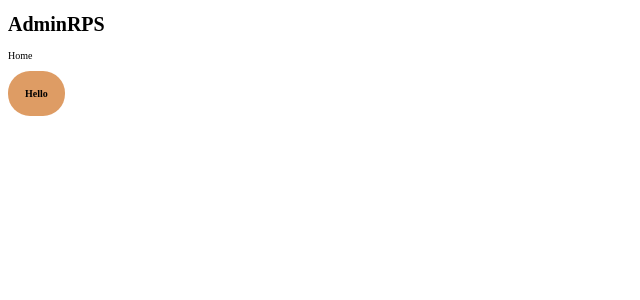
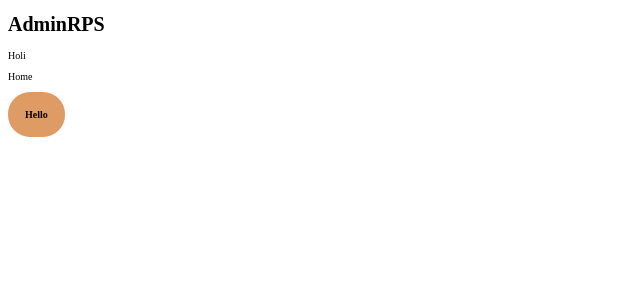
Before and after one commit to sandersuarez/adminrps, a React app: page / in a window 1280 px wide. Shown: the top 300 px of the page, without its empty margins (0-640 px from the left). Built offline with nearby package versions, Linux system fonts and the light colour scheme.

Commit message:
Add the navbar styles

```diff
--- a/src-js/components/Navbar.tsx
+++ b/src-js/components/Navbar.tsx
@@ -1,13 +1,22 @@
 import React, {FC} from 'react'
 import Sections from '../shapes/Sections'
+import styled from '@emotion/styled'
+import { css } from '@emotion/css'
+import fonts from '../styles/fonts'
+
+const NavbarStyles = styled.nav(
+  css`${fonts.body}`
+)
 
 interface IProps {
   selected: Sections
 }
 
-const Navbar: FC<IProps> = ({selected}) => {
+const Navbar: FC<IProps> = () => {
   return (
-    <nav></nav>
+    <NavbarStyles>
+      <p>Holi</p>
+    </NavbarStyles>
   )
 }
 
```
